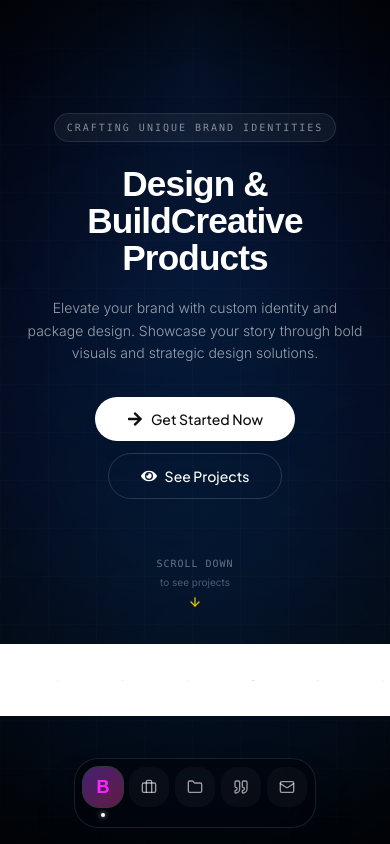
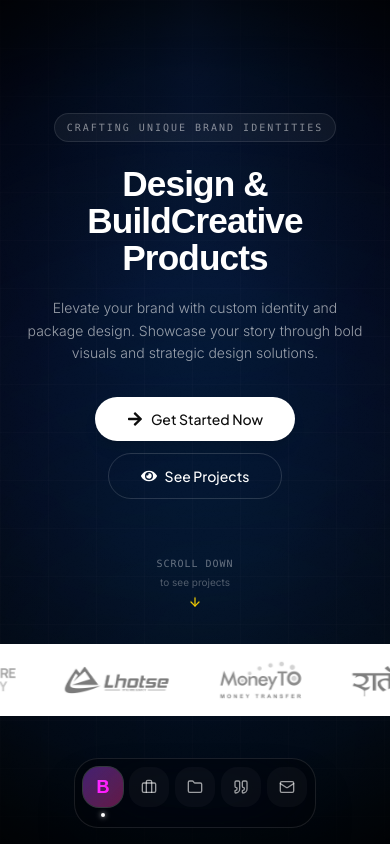
Before and after one commit to bipinbaral/protofoliowork, a Next.js app: page / in a window 390 px wide. Shown: the top 844 px of the page. Built offline with nearby package versions, Linux system fonts and the light colour scheme; a web font is replaced by a local one.

Commit message:
Fix mobile logo marquee animation and responsiveness

```diff
--- a/src/components/Hero.tsx
+++ b/src/components/Hero.tsx
@@ -76,32 +76,32 @@ export const Hero: React.FC = () => {
 
         {/* Client Marquee */}
         <div className="relative w-full overflow-hidden py-4 sm:py-6 bg-white backdrop-blur-md">
-          <div className="flex w-[200%] animate-marquee">
+          <div className="flex w-max animate-marquee">
             {/* First Set of Logos */}
-            <div className="flex justify-around items-center w-1/2">
+            <div className="flex items-center shrink-0 px-2 sm:px-4">
               {logos.map((logo, i) => (
-                <a key={`logo-1-${i}`} href={logo.href} target="_blank" rel="noopener noreferrer" className="relative h-10 sm:h-12 w-24 sm:w-32 mx-4 grayscale hover:grayscale-0 opacity-60 hover:opacity-100 transition-all duration-300">
+                <a key={`logo-1-${i}`} href={logo.href} target="_blank" rel="noopener noreferrer" className="relative shrink-0 h-10 sm:h-12 w-28 sm:w-32 mx-4 sm:mx-6 grayscale hover:grayscale-0 opacity-60 hover:opacity-100 transition-all duration-300">
                   <Image
                     src={logo.src}
                     alt={logo.alt}
                     fill
                     className="object-contain"
-                    sizes="(max-width: 768px) 96px, 128px"
+                    sizes="(max-width: 768px) 112px, 128px"
                   />
                 </a>
               ))}
             </div>
 
             {/* Second Set of Logos (for seamless looping) */}
-            <div className="flex justify-around items-center w-1/2">
+            <div className="flex items-center shrink-0 px-2 sm:px-4">
               {logos.map((logo, i) => (
-                <a key={`logo-2-${i}`} href={logo.href} target="_blank" rel="noopener noreferrer" className="relative h-10 sm:h-12 w-24 sm:w-32 mx-4 grayscale hover:grayscale-0 opacity-60 hover:opacity-100 transition-all duration-300">
+                <a key={`logo-2-${i}`} href={logo.href} target="_blank" rel="noopener noreferrer" className="relative shrink-0 h-10 sm:h-12 w-28 sm:w-32 mx-4 sm:mx-6 grayscale hover:grayscale-0 opacity-60 hover:opacity-100 transition-all duration-300">
                   <Image
                     src={logo.src}
                     alt={logo.alt}
                     fill
                     className="object-contain"
-                    sizes="(max-width: 768px) 96px, 128px"
+                    sizes="(max-width: 768px) 112px, 128px"
                   />
                 </a>
               ))}
```
